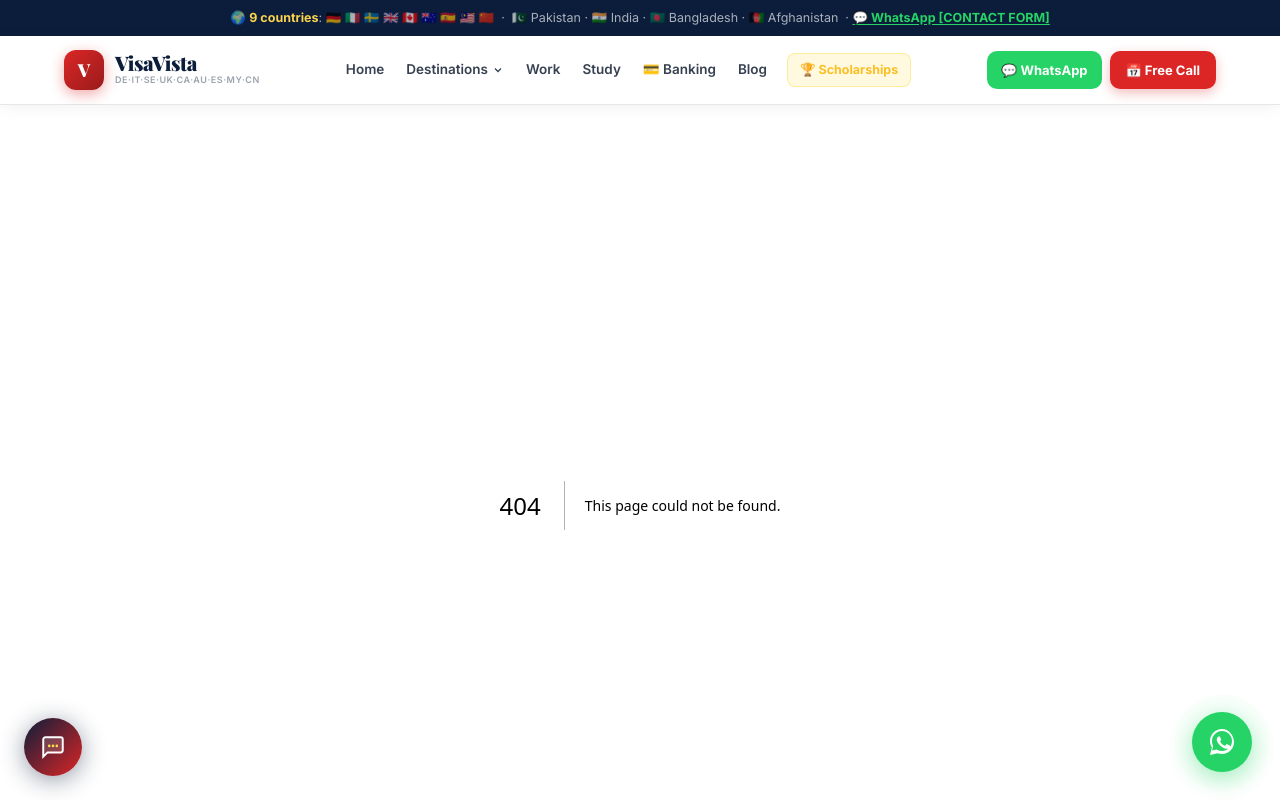
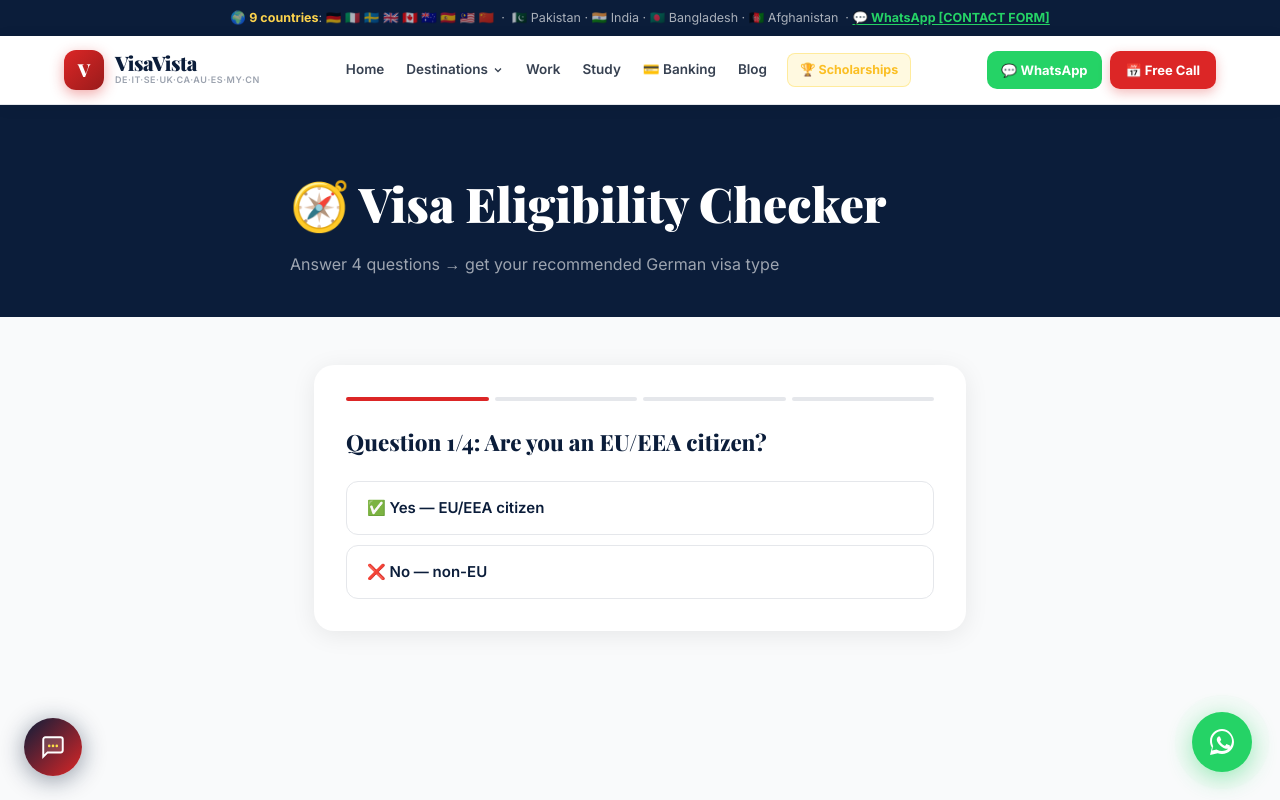
Before and after one commit to ShaistaShabbir-prog/start-in-germany-full, a Next.js app: page /visa-checker in a window 1280 px wide. Before the commit this address had no page. Shown: the top 800 px of the page. Built offline with nearby package versions, Linux system fonts and the light colour scheme.

Commit message:
feat(#12): interactive visa eligibility checker — 4 questions → recommendation

```diff
--- /dev/null
+++ b/app/visa-checker/page.tsx
@@ -0,0 +1,87 @@
+"use client";
+import { useState } from "react";
+
+const IN = '"Inter",ui-sans-serif,system-ui,sans-serif';
+const PD = '"Playfair Display",Georgia,serif';
+
+type VisaResult = { visa: string; desc: string; link: string; color: string };
+
+function recommend(eu: string, purpose: string, offer: string, degree: string, salary: number): VisaResult {
+  if (eu === "eu") return { visa: "🇪🇺 No visa needed", desc: "As an EU/EEA citizen you have the right to work and live in Germany without a visa. Register at the local Bürgeramt within 3 months.", link: "https://www.bamf.de", color: "#059669" };
+  if (purpose === "study") return { visa: "🎓 Student Visa (§16b AufenthG)", desc: "For studying at a German university. Requires: admission letter, proof of funds (€11,208/year), language certificate, health insurance.", link: "https://www.bamf.de/EN/Themen/MigrationAufenthalt/ZuwandererDrittstaaten/Bildung/Studium/studium-node.html", color: "#1D4ED8" };
+  if (purpose === "family") return { visa: "👨‍👩‍👧 Family Reunification Visa", desc: "Join a spouse/parent who is a German resident. Requires: proof of relationship, sponsor's income proof, health insurance, basic German (A1 for spouse).", link: "https://www.bamf.de/EN/Themen/MigrationAufenthalt/ZuwandererDrittstaaten/Familie/familie-node.html", color: "#7C3AED" };
+  if (purpose === "jobsearch") return { visa: "🔍 Chancenkarte / Job Seeker Visa", desc: "Search for work in Germany for up to 1 year. Requires: recognised degree + 2 years experience + German/English B1 + €12,000 in savings.", link: "https://www.bamf.de/EN/Themen/MigrationAufenthalt/ZuwandererDrittstaaten/chancenkarte.html", color: "#D97706" };
+  if (offer === "yes" && degree === "yes" && salary >= 45300) return { visa: "💎 EU Blue Card", desc: `With your salary of €${salary.toLocaleString()}/yr and a recognised degree + job offer, you qualify for the EU Blue Card — fastest path to permanent residence (21-33 months).`, link: "https://www.make-it-in-germany.com/en/visa-residence/types/eu-blue-card", color: "#0D9488" };
+  if (offer === "yes" && degree === "yes") return { visa: "👷 Skilled Worker Visa", desc: "You have a job offer and recognised degree. Apply for a Skilled Worker Visa (Fachkräftevisum). Recognition of foreign qualifications may be required.", link: "https://www.make-it-in-germany.com/en/visa-residence/types/skilled-workers-with-vocational-training", color: "#7C3AED" };
+  return { visa: "📋 Job Seeker Visa / Chancenkarte", desc: "Without a job offer yet, consider the Job Seeker Visa (6 months) to look for work in Germany, or the Chancenkarte if you meet the points threshold.", link: "https://www.bamf.de", color: "#6B7280" };
+}
+
+export default function VisaCheckerPage() {
+  const [step, setStep] = useState(0);
+  const [answers, setAnswers] = useState({ eu:"", purpose:"", offer:"", degree:"", salary: 45000 });
+  const [result, setResult] = useState<VisaResult | null>(null);
+
+  const steps = [
+    { q: "Are you an EU/EEA citizen?", key: "eu", opts: [["yes","✅ Yes — EU/EEA citizen"],["no","❌ No — non-EU"]] },
+    { q: "What is your main purpose in Germany?", key: "purpose", opts: [["work","💼 Work"],["study","🎓 Study"],["family","👨‍👩‍👧 Join family"],["jobsearch","🔍 Job search"]] },
+    { q: "Do you have a German job offer?", key: "offer", opts: [["yes","✅ Yes, I have an offer"],["no","❌ Not yet"]] },
+    { q: "Do you have a university degree?", key: "degree", opts: [["yes","✅ Yes"],["no","❌ No"]] },
+  ];
+
+  const current = steps[step];
+  const isDone = result !== null;
+
+  const choose = (val: string) => {
+    const newAns = { ...answers, [current.key]: val };
+    setAnswers(newAns);
+    if (step < steps.length - 1) {
+      setStep(s => s + 1);
+    } else {
+      setResult(recommend(newAns.eu, newAns.purpose, newAns.offer, newAns.degree, newAns.salary));
+    }
+  };
+
+  const reset = () => { setStep(0); setAnswers({ eu:"",purpose:"",offer:"",degree:"",salary:45000 }); setResult(null); };
+
+  return (
+    <div style={{ background:"#F9FAFB", minHeight:"100vh" }}>
+      <div style={{ background:"#0B1D3A", padding:"60px 1.5rem 40px" }}>
+        <div style={{ maxWidth:700, margin:"0 auto" }}>
+          <h1 style={{ fontFamily:PD, fontSize:"clamp(2rem,4vw,3rem)", fontWeight:900, color:"#fff", marginBottom:10 }}>🧭 Visa Eligibility Checker</h1>
+          <p style={{ color:"rgba(255,255,255,.6)", fontSize:16 }}>Answer 4 questions → get your recommended German visa type</p>
+        </div>
+      </div>
+      <div style={{ maxWidth:700, margin:"0 auto", padding:"3rem 1.5rem" }}>
+        {!isDone ? (
+          <div style={{ background:"#fff", borderRadius:20, padding:32, boxShadow:"0 4px 24px rgba(0,0,0,.08)" }}>
+            <div style={{ display:"flex", gap:6, marginBottom:24 }}>
+              {steps.map((_,i) => <div key={i} style={{ flex:1, height:4, borderRadius:4, background:i<=step?"#DC2626":"#E5E7EB", transition:"background .3s" }} />)}
+            </div>
+            <h2 style={{ fontFamily:PD, fontSize:"1.4rem", fontWeight:800, color:"#0B1D3A", marginBottom:20 }}>Question {step+1}/{steps.length}: {current.q}</h2>
+            <div style={{ display:"flex", flexDirection:"column", gap:10 }}>
+              {current.opts.map(([val,label]) => (
+                <button key={val} onClick={() => choose(val)}
+                  style={{ padding:"14px 20px", borderRadius:12, border:"1.5px solid #E5E7EB", background:"#fff", textAlign:"left", fontSize:15, cursor:"pointer", fontFamily:IN, fontWeight:600, color:"#0B1D3A", transition:"all .15s" }}
+                  onMouseOver={e => { (e.target as HTMLElement).style.borderColor="#DC2626"; (e.target as HTMLElement).style.background="#FEF2F2"; }}
+                  onMouseOut={e => { (e.target as HTMLElement).style.borderColor="#E5E7EB"; (e.target as HTMLElement).style.background="#fff"; }}>
+                  {label}
+                </button>
+              ))}
+            </div>
+          </div>
+        ) : (
+          <div style={{ background:"#fff", borderRadius:20, padding:32, boxShadow:"0 4px 24px rgba(0,0,0,.08)" }}>
+            <div style={{ fontSize:36, marginBottom:12 }}>🎉</div>
+            <h2 style={{ fontFamily:PD, fontSize:"1.6rem", fontWeight:900, color:result.color, marginBottom:8 }}>{result.visa}</h2>
+            <p style={{ color:"#374151", lineHeight:1.75, marginBottom:20 }}>{result.desc}</p>
+            <div style={{ display:"flex", gap:10, flexWrap:"wrap" }}>
+              <a href={result.link} target="_blank" rel="noopener" style={{ padding:"11px 20px", borderRadius:12, background:"#DC2626", color:"#fff", textDecoration:"none", fontWeight:700, fontSize:14 }}>📖 Official guide →</a>
+              <button onClick={reset} style={{ padding:"11px 20px", borderRadius:12, border:"1.5px solid #E5E7EB", background:"#fff", cursor:"pointer", fontWeight:700, fontSize:14, color:"#374151", fontFamily:IN }}>↩ Start over</button>
+            </div>
+            <p style={{ fontSize:12, color:"#9CA3AF", marginTop:16 }}>⚠️ This is indicative guidance only. Always verify with BAMF or an immigration lawyer.</p>
+          </div>
+        )}
+      </div>
+    </div>
+  );
+}
```
